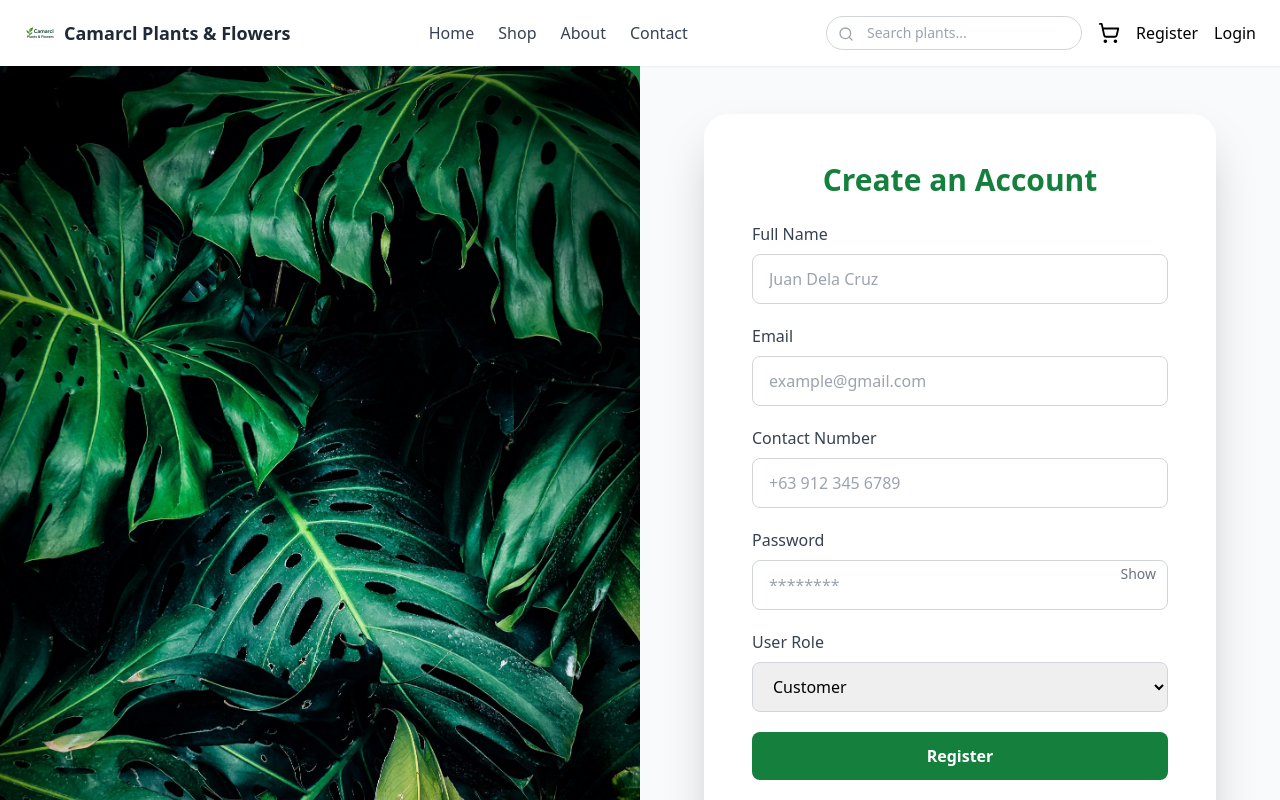
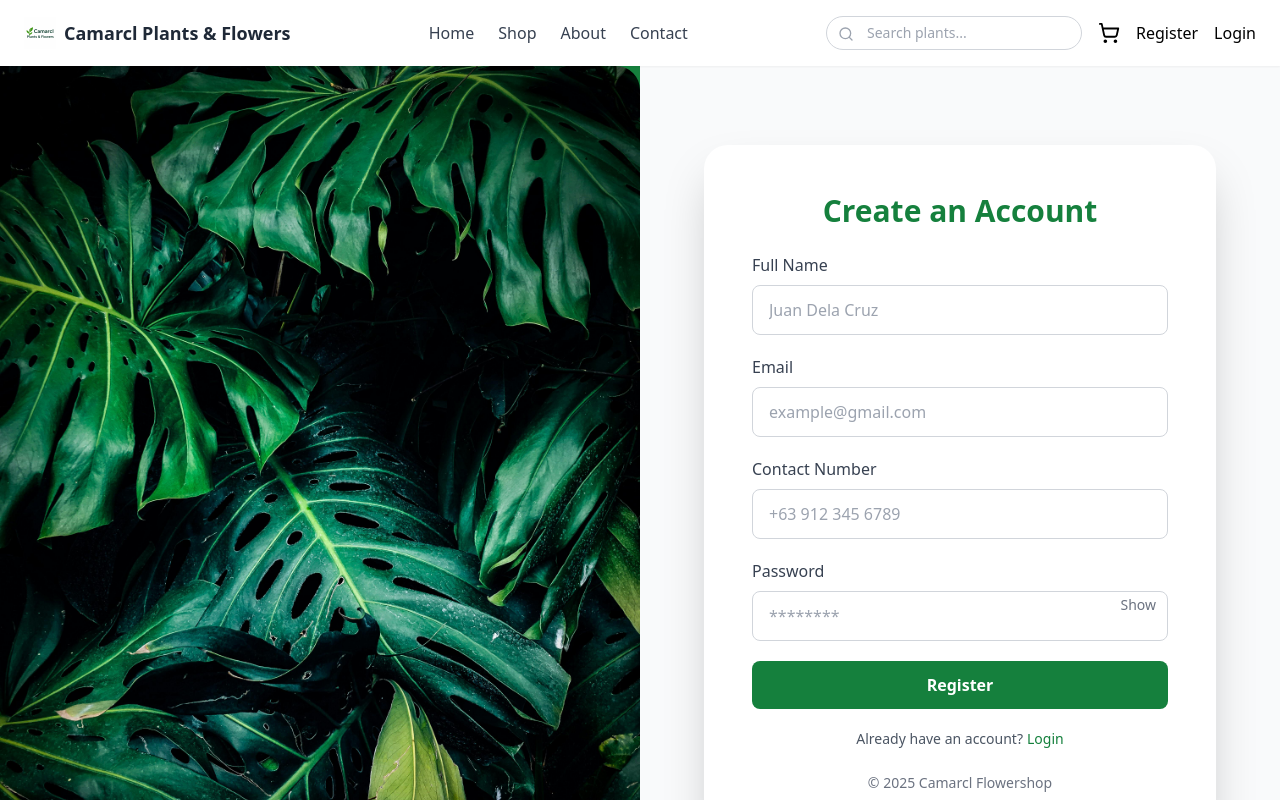
Before and after one commit to mika05mangalindan-cyber/camarcl-flowerhop, a React (Create React App) app: page /register in a window 1280 px wide. Shown: the top 800 px of the page. Built offline with nearby package versions, Linux system fonts and the light colour scheme; no server answers.

Commit message:
register

```diff
--- a/src/pages/Register.jsx
+++ b/src/pages/Register.jsx
@@ -3,7 +3,6 @@ import axios from "axios";
 import { useNavigate } from "react-router-dom";
 import { API_URL } from '../config'
 
-// const API_URL = process.env.REACT_APP_API_URL;
 axios.defaults.withCredentials = true;
 
 export default function Register() {
@@ -13,7 +12,6 @@ export default function Register() {
   const [email, setEmail] = useState("");
   const [contactNumber, setContactNumber] = useState("");
   const [password, setPassword] = useState("");
-  const [role, setRole] = useState("Customer");
   const [showPassword, setShowPassword] = useState(false);
   const [error, setError] = useState("");
 
@@ -27,7 +25,7 @@ export default function Register() {
         email,
         contactNumber,
         password,
-        role,
+        role: "Customer" // force role to Customer
       });
 
       if (res.data.success) {
@@ -130,20 +128,6 @@ export default function Register() {
               </button>
             </div>
 
-            {/* User Role */}
-            <div>
-              <label className="block text-gray-700 font-medium mb-2">User Role</label>
-              <select
-                className="w-full border border-gray-300 rounded-lg px-4 py-3
-                           focus:ring-2 focus:ring-green-500 focus:outline-none transition"
-                value={role}
-                onChange={(e) => setRole(e.target.value)}
-              >
-                <option value="Customer">Customer</option>
-                <option value="Admin">Admin</option>
-              </select>
-            </div>
-
             {/* Submit Button */}
             <button
               type="submit"
```
